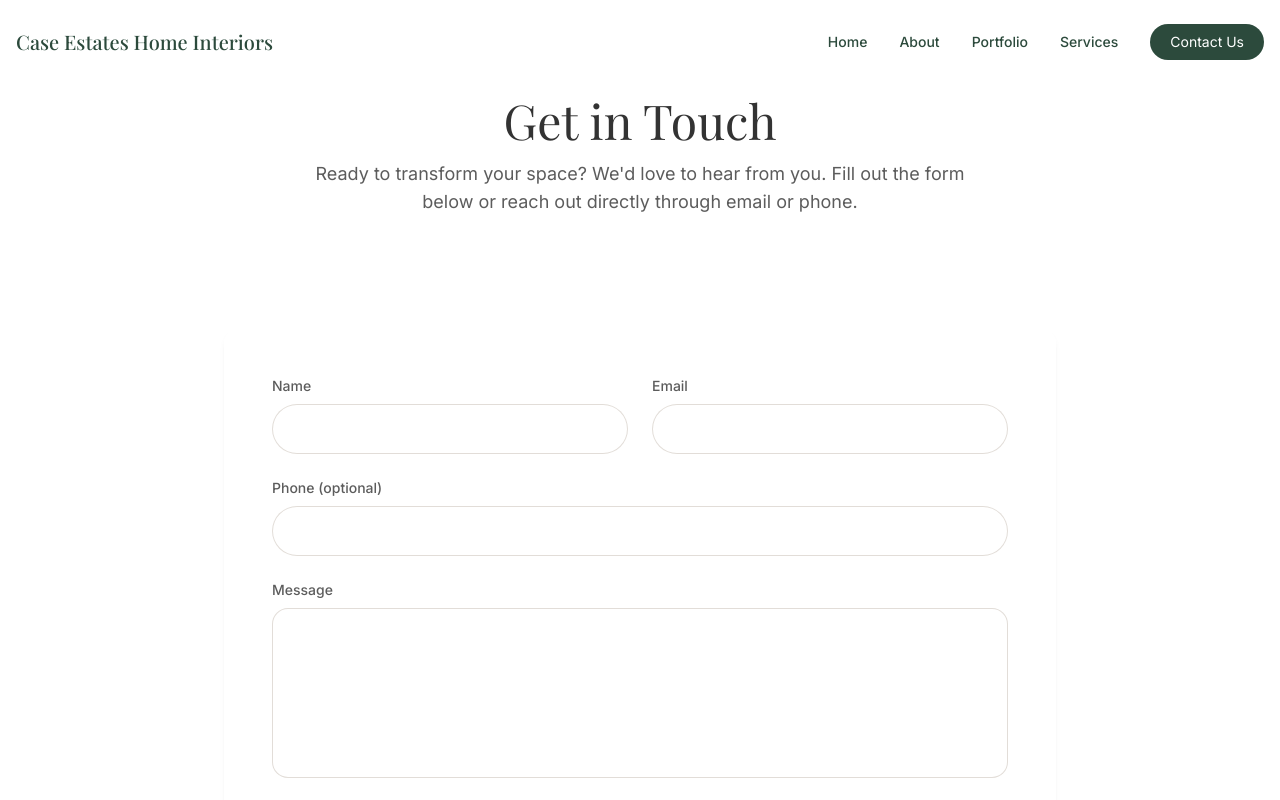
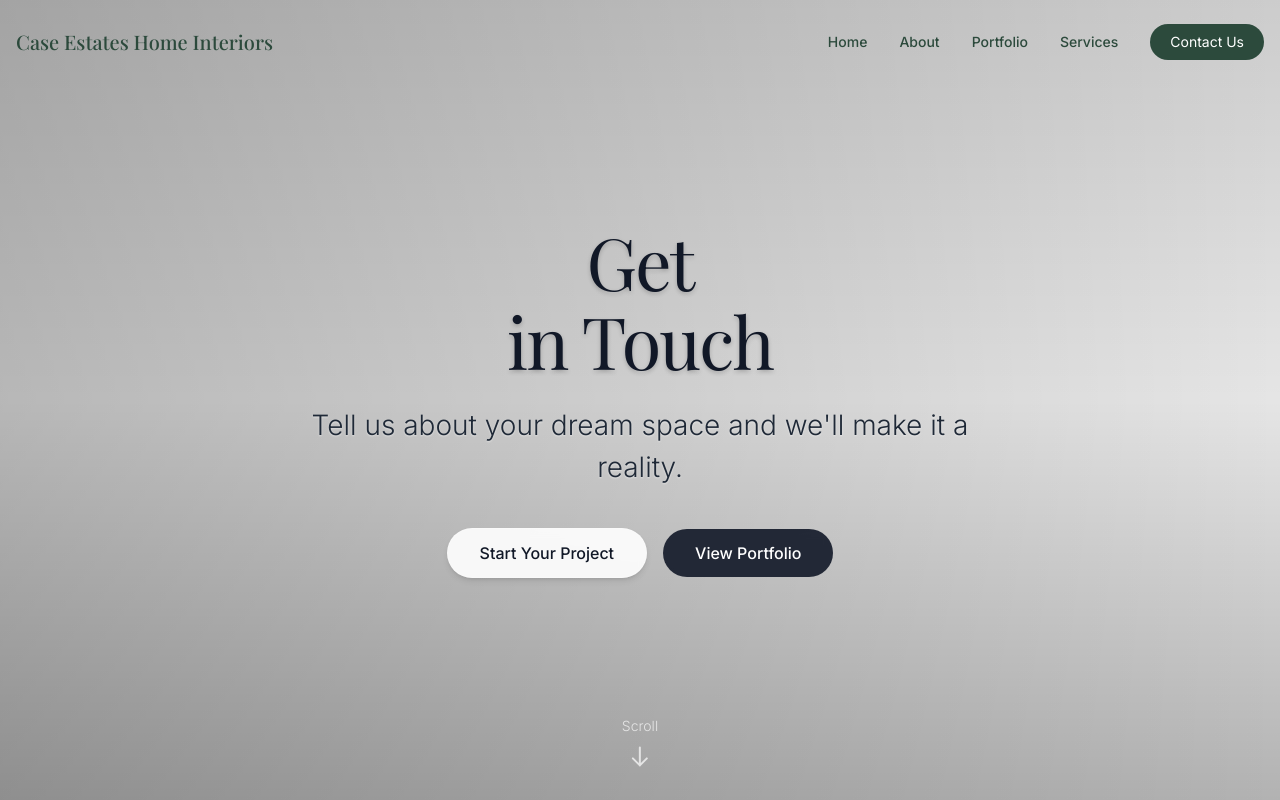
Before and after one commit to RobCase29/case-estates-interiors, a Next.js app: page /contact in a window 1280 px wide. Shown: the top 800 px of the page. Built offline with nearby package versions, Linux system fonts and the light colour scheme; a web font is replaced by a local one.

Commit message:
Enhance contact page with hero and success message

```diff
--- a/src/app/contact/page.tsx
+++ b/src/app/contact/page.tsx
@@ -1,27 +1,31 @@
-'use client';
+"use client";
 
-import { motion } from 'framer-motion';
-import ContactForm from '@/components/contact/ContactForm';
+import { Metadata } from "next";
+import Hero from "@/components/home/Hero";
+import ContactForm from "@/components/contact/ContactForm";
+
+export const metadata: Metadata = {
+  title: "Contact | Case Estates Home Interiors",
+  description:
+    "Connect with Emma Case to begin transforming your home with sophisticated interior design solutions.",
+  keywords:
+    "contact, interior design consultation, case estates, email, phone",
+};
 
 export default function Contact() {
   return (
-    <main className="min-h-screen bg-background-light pt-24">
-      <div className="container mx-auto px-4">
-        <motion.div
-          initial={{ opacity: 0, y: 20 }}
-          animate={{ opacity: 1, y: 0 }}
-          transition={{ duration: 0.6 }}
-          className="text-center mb-16"
-        >
-          <h1 className="text-4xl md:text-5xl font-serif text-text-dark mb-4">
-            Get in Touch
-          </h1>
-          <p className="text-lg text-text-light/80 max-w-2xl mx-auto">
-            Ready to transform your space? We'd love to hear from you. Fill out the form below
-            or reach out directly through email or phone.
-          </p>
-        </motion.div>
-
+    <main className="bg-background-light">
+      <Hero
+        heading="Get in Touch"
+        subheading="Tell us about your dream space and we'll make it a reality."
+        backgroundImage="/about-interior.jpg"
+        backgroundAlt="Elegant interior setting"
+        primaryButtonText="Start Your Project"
+        primaryButtonLink="#contact-form"
+        secondaryButtonText="View Portfolio"
+        secondaryButtonLink="/portfolio"
+      />
+      <div className="container mx-auto px-4 py-20">
         <ContactForm />
       </div>
     </main>
--- a/src/components/contact/ContactForm.tsx
+++ b/src/components/contact/ContactForm.tsx
@@ -10,15 +10,19 @@ export default function ContactForm() {
     phone: '',
     message: '',
   });
+  const [submitted, setSubmitted] = useState(false);
 
   const handleSubmit = async (e: React.FormEvent) => {
     e.preventDefault();
     // TODO: Implement form submission logic
     console.log('Form submitted:', formState);
+    setSubmitted(true);
+    setFormState({ name: '', email: '', phone: '', message: '' });
+    setTimeout(() => setSubmitted(false), 5000);
   };
 
   return (
-    <section className="relative py-12 overflow-hidden">
+    <section id="contact-form" className="relative py-12 overflow-hidden">
       {/* Background Pattern */}
       <div className="absolute inset-0 bg-subtle-grid bg-grid-size opacity-30" />
 
@@ -116,6 +120,16 @@ export default function ContactForm() {
               </div>
             </div>
           </div>
+
+          {submitted && (
+            <motion.div
+              initial={{ opacity: 0 }}
+              animate={{ opacity: 1 }}
+              className="mt-8 bg-deep-green text-white text-center py-4 rounded-lg shadow-md"
+            >
+              Thank you for reaching out! We'll be in touch soon.
+            </motion.div>
+          )}
         </motion.div>
       </div>
     </section>
```
